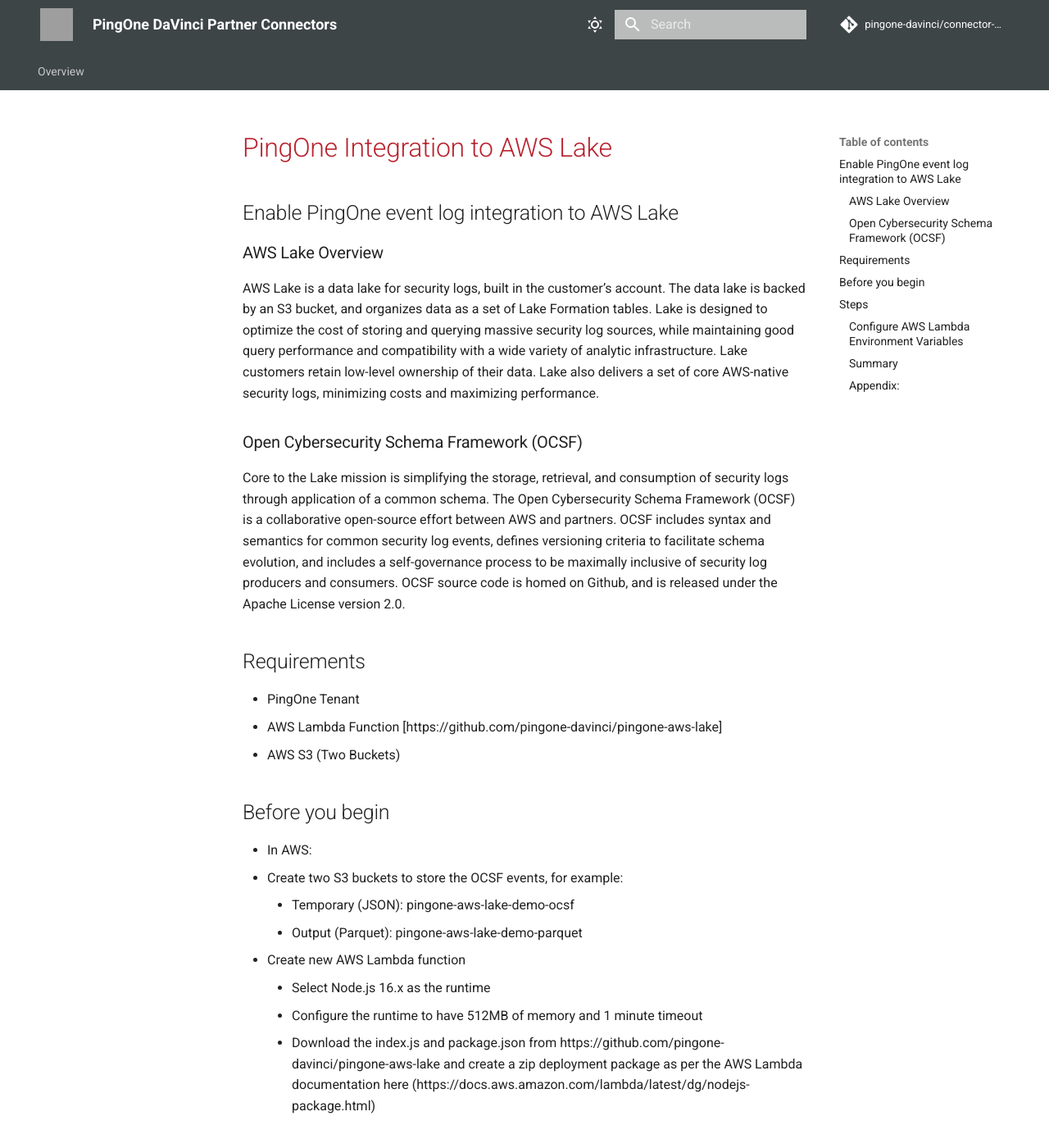
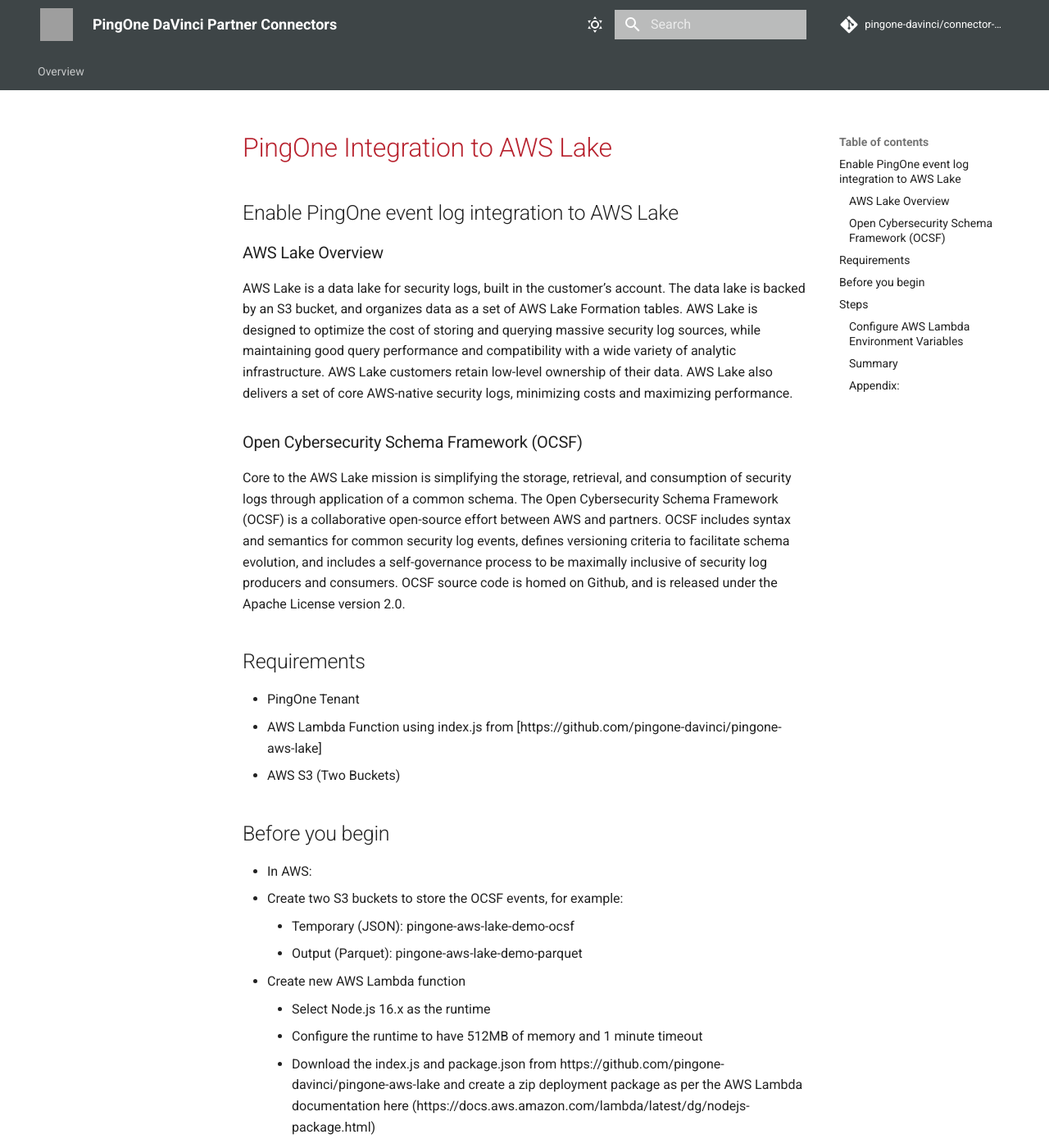
Before and after one commit to pingone-davinci/documentation, an MkDocs documentation site: the page built from docs/aws-lake/README.md, in a window 1280 px wide and 1400 px high. Shown: the whole window at 82% size. Built offline with MkDocs 1.6.1 and Material for MkDocs 9.7.7, drawn with Linux system fonts in a browser that asks for light colours; comment, search, counter and statistics services are not loaded; some of the changed text lies outside the part shown; grey boxes are pictures that could not be loaded.

Commit message:
Update README.md

```diff
--- a/docs/aws-lake/README.md
+++ b/docs/aws-lake/README.md
@@ -3,15 +3,15 @@
 ## Enable PingOne event log integration to AWS Lake
 
 ### AWS Lake Overview
-AWS Lake is a data lake for security logs, built in the customer’s account. The data lake is backed by an S3 bucket, and organizes data as a set of Lake Formation tables. Lake is designed to optimize the cost of storing and querying massive security log sources, while maintaining good query performance and compatibility with a wide variety of analytic infrastructure. Lake
-customers retain low-level ownership of their data. Lake also delivers a set of core AWS-native security logs, minimizing costs and maximizing performance.
+AWS Lake is a data lake for security logs, built in the customer’s account. The data lake is backed by an S3 bucket, and organizes data as a set of AWS Lake Formation tables. AWS Lake is designed to optimize the cost of storing and querying massive security log sources, while maintaining good query performance and compatibility with a wide variety of analytic infrastructure. AWS Lake
+customers retain low-level ownership of their data. AWS Lake also delivers a set of core AWS-native security logs, minimizing costs and maximizing performance.
 
 ### Open Cybersecurity Schema Framework (OCSF)
-Core to the Lake mission is simplifying the storage, retrieval, and consumption of security logs through application of a common schema. The Open Cybersecurity Schema Framework (OCSF) is a collaborative open-source effort between AWS and partners. OCSF includes syntax and semantics for common security log events, defines versioning criteria to facilitate schema evolution, and includes a self-governance process to be maximally inclusive of security log producers and consumers. OCSF source code is homed on Github, and is released under the Apache License version 2.0.
+Core to the AWS Lake mission is simplifying the storage, retrieval, and consumption of security logs through application of a common schema. The Open Cybersecurity Schema Framework (OCSF) is a collaborative open-source effort between AWS and partners. OCSF includes syntax and semantics for common security log events, defines versioning criteria to facilitate schema evolution, and includes a self-governance process to be maximally inclusive of security log producers and consumers. OCSF source code is homed on Github, and is released under the Apache License version 2.0.
 
 ## Requirements
 * PingOne Tenant
-* AWS Lambda Function [https://github.com/pingone-davinci/pingone-aws-lake]
+* AWS Lambda Function using index.js from [https://github.com/pingone-davinci/pingone-aws-lake]
 * AWS S3 (Two Buckets)
 
 ## Before you begin
@@ -48,11 +48,11 @@
 3. Configure PingOne Webhooks
 
 4. Create a Webhook from Connections > Webhooks with the following details:
-  * Name: Ping Lake Webhook
-  * Destination URL: Your AWS Lambda Function URL
+  * **Name**: Ping Lake Webhook
+  * **Destination URL**: Your AWS Lambda Function URL
      * For example: https://kgymdwz52ijsjjrh2u2fck2ksq0yosxg.lambda-url.us-east-1.on.aws/
-  * Format: Ping Activity Format (JSON)
-  * Headers: Basic Authentication
+  * **Format**: Ping Activity Format (JSON)
+  * **Headers**: Basic Authentication
      * Enter the username and password selected above in the AWS Lambda configuration
 
 
```
